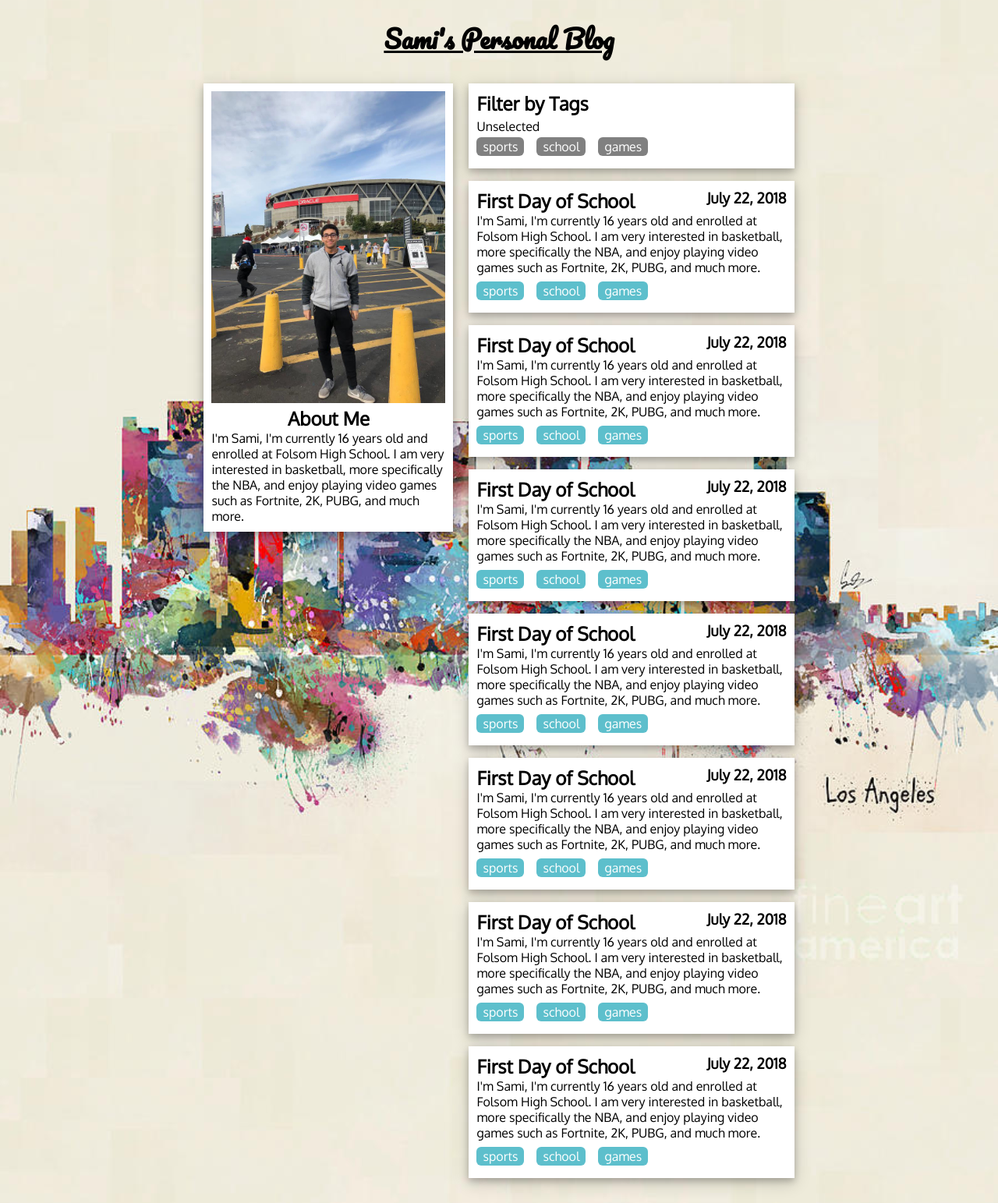
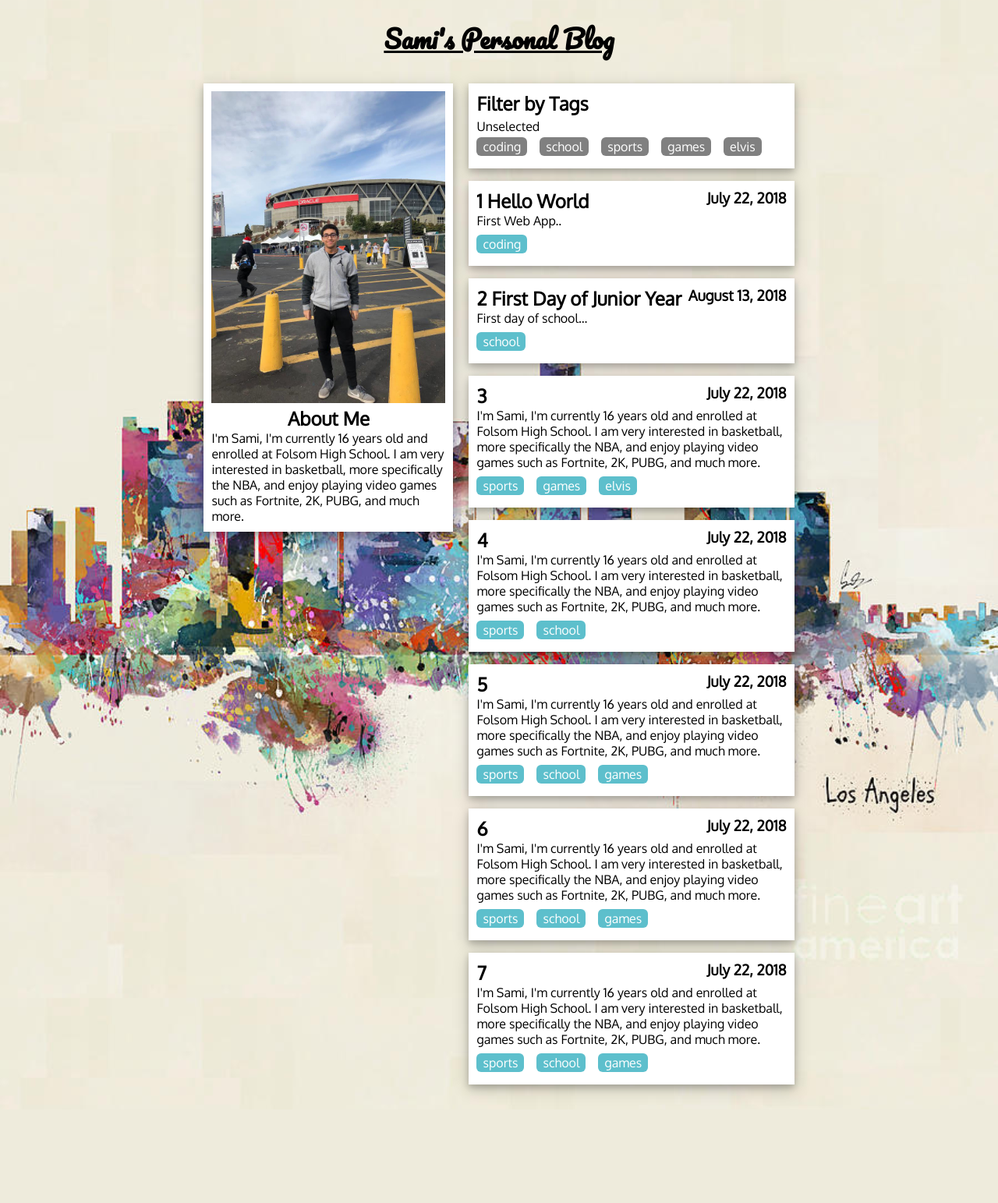
Before and after one commit to samialhamad/samidevelopment, a PHP site: page / in a window 1280 px wide. Shown: the whole page at 78% size. After the commit the page ends 1408 px from the top, so only its background shows below. Run offline with PHP 8.4, Linux system fonts and the light colour scheme.

Commit message:
Made FilterCard separate, made mainDiv on CSS, added filteredBlogPosts array, added renderFilteredBlogPosts and filterBlogPosts, made filter work

```diff
--- a/index.css
+++ b/index.css
@@ -44,11 +44,6 @@ p {
     vertical-align: top;
 }
 
-@media screen and (max-width: 1170px) {
-    #profileDiv {
-    }
-}
-
 #profileDiv h2 {
     text-align: center;
 }
@@ -59,22 +54,19 @@ p {
 
 /*Blog*/
 
-ol {
+#mainDiv {
     width: 33%;
     min-width: 350px;
     max-width: 500px;
+}
+
+ol {
     list-style-type: none;
     padding: 0px;
 }
 
 li {
     margin-bottom: 16px;
-}
-
-@media screen and (max-width: 1170px) {
-    ol {
-        display: inline-block;
-    }
 }
 
 .card {
--- a/index.html
+++ b/index.html
@@ -23,16 +23,17 @@
                     <h2>About Me</h2>
                     <p>I'm Sami, I'm currently 16 years old and enrolled at Folsom High School. I am very interested in basketball, more specifically the NBA, and enjoy playing video games such as Fortnite, 2K, PUBG, and much more.</p>
                 </div>
-
-                <ol id="blogPostList" class="tableCell">
-                    <li class="card">
+                <div id="mainDiv" class="tableCell">
+                    <div id="filterCard" class="card">
                         <h2>Filter by Tags</h2>
                         <label id="selectedTagLabel">Selected</label>
                         <div id="selectedTagsDiv"></div>
                         <label id="unselectedTagLabel">Unselected</label>
                         <div id="unselectedTagsDiv"></div>
-                    </li>
-                </ol>
+                    </div>
+                    <ol id="blogPostList">
+                    </ol>
+                </div>
             </div>
         </div>
     </body>
--- a/index.js
+++ b/index.js
@@ -15,13 +15,15 @@ class BlogPost {
 }
 
 var blogPosts = [];
+var filteredBlogPosts = [];
 
 var unselectedTags = [];
 var selectedTags = [];
 
 window.onload = function() {
     populateBlogPosts();
-    renderBlogPosts();
+    filterBlogPosts();
+    renderFilteredBlogPosts();
 
     populateTagFilters();
     renderUnselectedTags();
@@ -30,30 +32,47 @@ window.onload = function() {
 
 function populateBlogPosts() {
     var blogPost = new BlogPost();
-    blogPost.title = "First Day of School";
+    blogPost.title = "1 Hello World";
     blogPost.date = Date.parse("7/22/2018");
-    blogPost.text = "I'm Sami, I'm currently 16 years old and enrolled at Folsom High School. I am very interested in basketball, more specifically the NBA, and enjoy playing video games such as Fortnite, 2K, PUBG, and much more.";
+    blogPost.text = "First Web App..";
     blogPost.tags = [
-        "sports",
-        "school",
-        "games",
+        "coding",
     ];
     blogPosts.push(blogPost);
 
     var blogPost2 = new BlogPost();
-    blogPost2.title = "First Day of School";
-    blogPost2.date = Date.parse("7/22/2018");
-    blogPost2.text = "I'm Sami, I'm currently 16 years old and enrolled at Folsom High School. I am very interested in basketball, more specifically the NBA, and enjoy playing video games such as Fortnite, 2K, PUBG, and much more.";
+    blogPost2.title = "2 First Day of Junior Year";
+    blogPost2.date = Date.parse("8/13/2018");
+    blogPost2.text = "First day of school...";
     blogPost2.tags = [
-        "sports",
         "school",
-        "games",
     ];
     blogPosts.push(blogPost2);
 
 
     var blogPost3 = new BlogPost();
-    blogPost3.title = "First Day of School";
+    blogPost3.title = "3";
+    blogPost3.date = Date.parse("7/22/2018");
+    blogPost3.text = "I'm Sami, I'm currently 16 years old and enrolled at Folsom High School. I am very interested in basketball, more specifically the NBA, and enjoy playing video games such as Fortnite, 2K, PUBG, and much more.";
+    blogPost3.tags = [
+        "sports",
+        "games",
+        "elvis",
+    ];
+    blogPosts.push(blogPost3);
+
+    var blogPost3 = new BlogPost();
+    blogPost3.title = "4";
+    blogPost3.date = Date.parse("7/22/2018");
+    blogPost3.text = "I'm Sami, I'm currently 16 years old and enrolled at Folsom High School. I am very interested in basketball, more specifically the NBA, and enjoy playing video games such as Fortnite, 2K, PUBG, and much more.";
+    blogPost3.tags = [
+        "sports",
+        "school",
+    ];
+    blogPosts.push(blogPost3);
+
+    var blogPost3 = new BlogPost();
+    blogPost3.title = "5";
     blogPost3.date = Date.parse("7/22/2018");
     blogPost3.text = "I'm Sami, I'm currently 16 years old and enrolled at Folsom High School. I am very interested in basketball, more specifically the NBA, and enjoy playing video games such as Fortnite, 2K, PUBG, and much more.";
     blogPost3.tags = [
@@ -64,7 +83,7 @@ function populateBlogPosts() {
     blogPosts.push(blogPost3);
 
     var blogPost3 = new BlogPost();
-    blogPost3.title = "First Day of School";
+    blogPost3.title = "6";
     blogPost3.date = Date.parse("7/22/2018");
     blogPost3.text = "I'm Sami, I'm currently 16 years old and enrolled at Folsom High School. I am very interested in basketball, more specifically the NBA, and enjoy playing video games such as Fortnite, 2K, PUBG, and much more.";
     blogPost3.tags = [
@@ -75,29 +94,7 @@ function populateBlogPosts() {
     blogPosts.push(blogPost3);
 
     var blogPost3 = new BlogPost();
-    blogPost3.title = "First Day of School";
-    blogPost3.date = Date.parse("7/22/2018");
-    blogPost3.text = "I'm Sami, I'm currently 16 years old and enrolled at Folsom High School. I am very interested in basketball, more specifically the NBA, and enjoy playing video games such as Fortnite, 2K, PUBG, and much more.";
-    blogPost3.tags = [
-        "sports",
-        "school",
-        "games",
-    ];
-    blogPosts.push(blogPost3);
-
-    var blogPost3 = new BlogPost();
-    blogPost3.title = "First Day of School";
-    blogPost3.date = Date.parse("7/22/2018");
-    blogPost3.text = "I'm Sami, I'm currently 16 years old and enrolled at Folsom High School. I am very interested in basketball, more specifically the NBA, and enjoy playing video games such as Fortnite, 2K, PUBG, and much more.";
-    blogPost3.tags = [
-        "sports",
-        "school",
-        "games",
-    ];
-    blogPosts.push(blogPost3);
-
-    var blogPost3 = new BlogPost();
-    blogPost3.title = "First Day of School";
+    blogPost3.title = "7";
     blogPost3.date = Date.parse("7/22/2018");
     blogPost3.text = "I'm Sami, I'm currently 16 years old and enrolled at Folsom High School. I am very interested in basketball, more specifically the NBA, and enjoy playing video games such as Fortnite, 2K, PUBG, and much more.";
     blogPost3.tags = [
@@ -107,11 +104,30 @@ function populateBlogPosts() {
     ];
     blogPosts.push(blogPost3);
 }
-function renderBlogPosts() {
+function filterBlogPosts() {
+    if (selectedTags.length == 0) {
+        filteredBlogPosts = blogPosts;
+    } else {
+        filteredBlogPosts = [];
+        for (var i = 0; i < blogPosts.length; i++) {
+            var blogPost = blogPosts[i];
+
+            for (var x = 0; x < blogPost.tags.length; x++) {
+                var tag = blogPost.tags[x];
+                if (selectedTags.includes(tag)) {
+                    filteredBlogPosts.push(blogPost);
+                }
+            }
+        }
+    }
+}
+function renderFilteredBlogPosts() {
     var blogPostList = document.getElementById("blogPostList");
 
-    for (var i = 0; i < blogPosts.length; i++) {
-        var blogPost = blogPosts[i];
+    blogPostList.innerHTML = "";
+
+    for (var i = 0; i < filteredBlogPosts.length; i++) {
+        var blogPost = filteredBlogPosts[i];
 
         var blogPostLi = document.createElement("li");
         blogPostLi.setAttribute("class", "card");
@@ -219,6 +235,9 @@ function didSelectTag(tag) {
     selectedTagsDiv.innerHTML = "";
 
     renderSelectedTags();
+
+    filterBlogPosts();
+    renderFilteredBlogPosts();
 }
 function didUnselectTag(tag) {
     //selected
@@ -237,6 +256,9 @@ function didUnselectTag(tag) {
     unselectedTagsDiv.innerHTML = "";
 
     renderUnselectedTags();
+
+    filterBlogPosts();
+    renderFilteredBlogPosts();
 }
 
 //<label class="tag unselectedTag" onclick="clickedTag()">sports</label>
```
